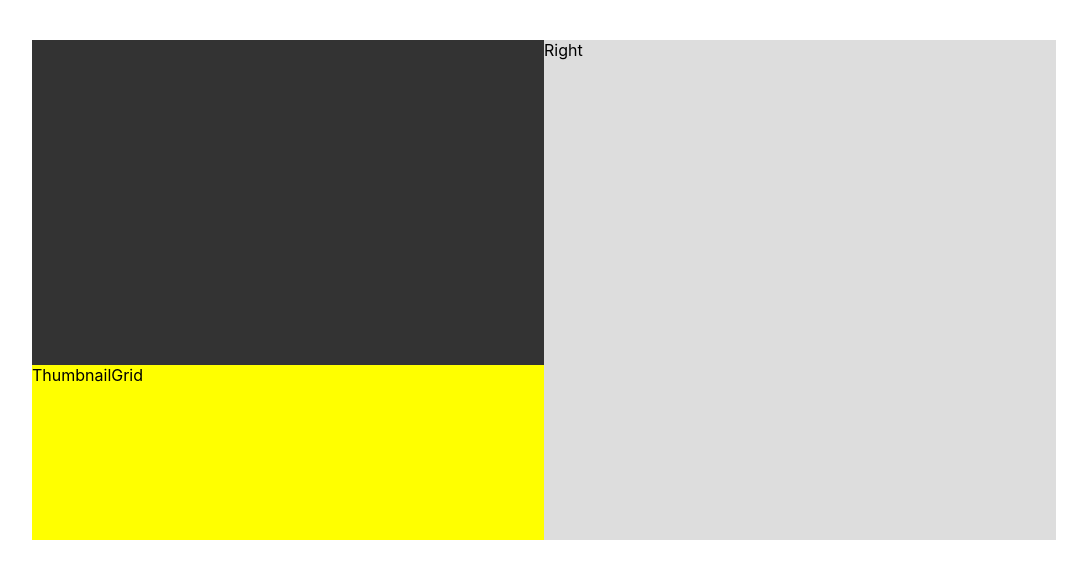
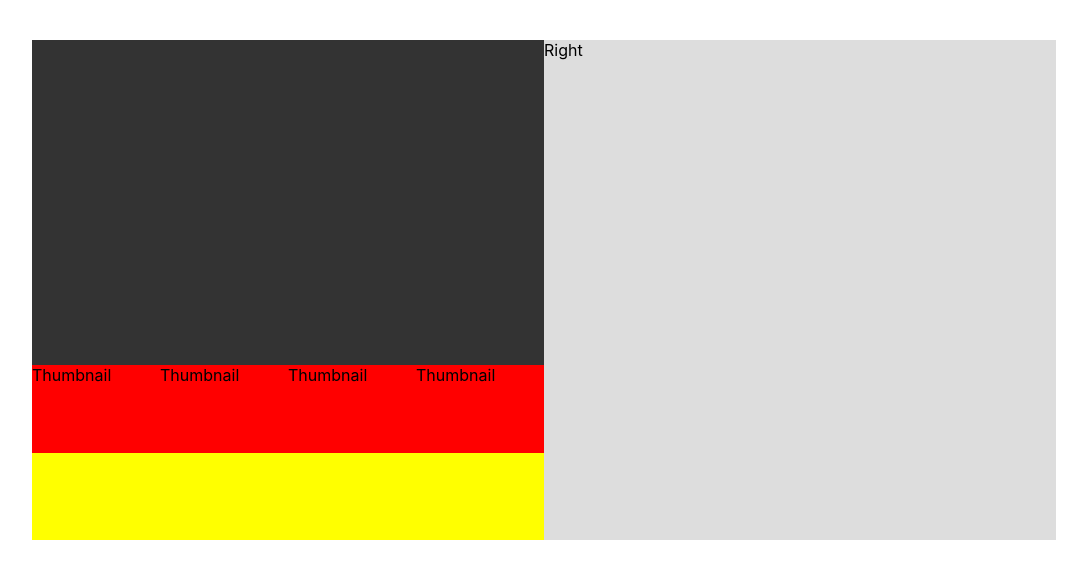
Before and after one commit to jjcav84/thumbnail-gallery, a React (Create React App) app: page / in a window 1280 px wide. Shown: the top 578 px of the page, without its empty margins (96-1183 px from the left). Built offline with nearby package versions, Linux system fonts and the light colour scheme; the HTML template or start-up script is replaced by a standard one.

Commit message:
added first row of thumbnails

```diff
--- a/src/components/thumbnail-gallery/thumbnail-grid.js
+++ b/src/components/thumbnail-gallery/thumbnail-grid.js
@@ -1,9 +1,13 @@
 import React from 'react'
+import Thumbnail from './thumbnail'
 
 const ThumbnailGrid = () => {
     return (
         <div style={styles}>
-          ThumbnailGrid
+          <Thumbnail />
+          <Thumbnail />
+          <Thumbnail />
+          <Thumbnail />
         </div>
     )
 }
@@ -11,6 +15,7 @@ const ThumbnailGrid = () => {
 const styles = {
     height: '35%',
     width: '100%',
-    background: 'yellow'
+    background: 'yellow',
+    display: 'flex'
 }
 export default ThumbnailGrid
--- a/src/components/thumbnail-gallery/thumbnail.js
+++ b/src/components/thumbnail-gallery/thumbnail.js
@@ -9,7 +9,7 @@ const Thumbnail = () => {
 }
 
 const styles = {
-    height: '35%',
+    height: '50%',
     width: '25%',
     background: 'red'
 }
```
